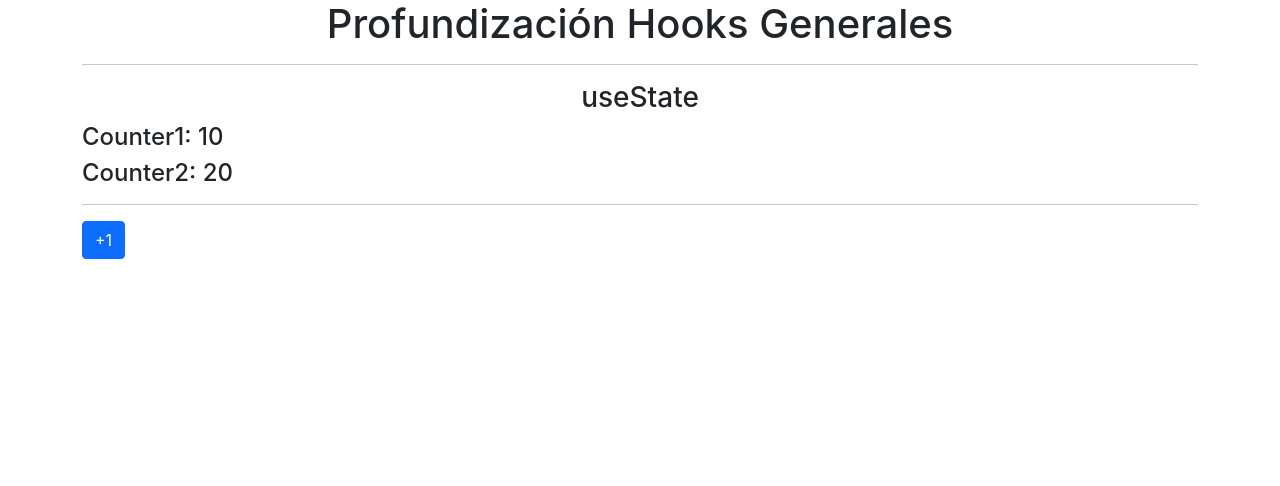
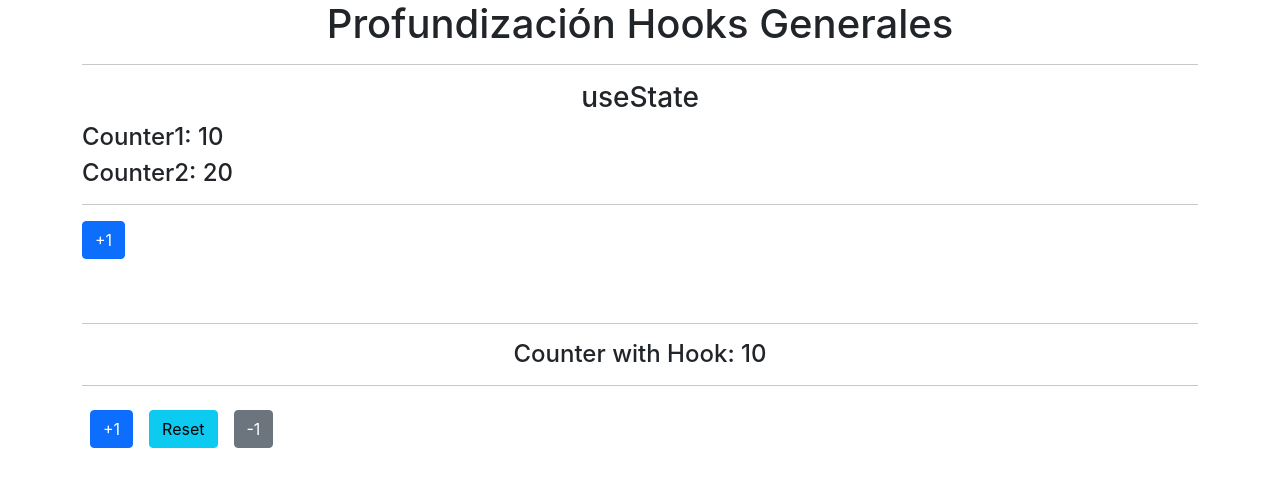
Before and after one commit to eideard-hm/hooks-app, a React (Create React App) app: page / in a window 1280 px wide. Shown: the top 486 px of the page. Built offline with nearby package versions, Linux system fonts and the light colour scheme.

Commit message:
useCounter - Custom Hook

```diff
--- a/src/components/01-useState/CounterApp.js
+++ b/src/components/01-useState/CounterApp.js
@@ -1,4 +1,5 @@
 import React, { useState } from 'react';
+import CounterWithCustomHook from './CounterWithCustomHook';
 
 const CounterApp = () => {
 
@@ -27,6 +28,12 @@
                 onClick={handleCounter}>
                 +1
             </button>
+
+            <br />
+            <br />
+            <br />
+            <hr />
+            <CounterWithCustomHook />
         </>
     )
 };
--- /dev/null
+++ b/src/components/01-useState/CounterWithCustomHook.js
@@ -0,0 +1,29 @@
+import React from 'react';
+import useCounter from '../../hooks/useCounter';
+
+const CounterWithCustomHook = () => {
+
+    const {state, increment, decrement, reset} = useCounter();
+
+    return (
+        <>
+            <h4 className='text-center'>Counter with Hook: {state}</h4>
+            <hr />
+
+            <button className='btn btn-primary m-2'
+                    onClick={() => increment(2)}>
+                +1
+            </button>
+            <button className='btn btn-info m-2'
+                    onClick={reset}>
+                Reset
+            </button>
+            <button className='btn btn-secondary m-2'
+                    onClick={() => decrement(2)}>
+                -1
+            </button>
+        </>
+    );
+};
+
+export default CounterWithCustomHook;
--- /dev/null
+++ b/src/hooks/useCounter.js
@@ -0,0 +1,19 @@
+import { useState } from "react";
+
+const useCounter = (initialState = 10) => {
+
+    const [state, setState] = useState(initialState);
+
+    const increment = (factor = 1) => setState(state + factor);
+    const decrement = (factor = 1) => setState(state - factor);
+    const reset = () => setState(initialState);
+
+    return {
+        state,
+        increment,
+        decrement,
+        reset
+    };
+};
+
+export default useCounter;
```
